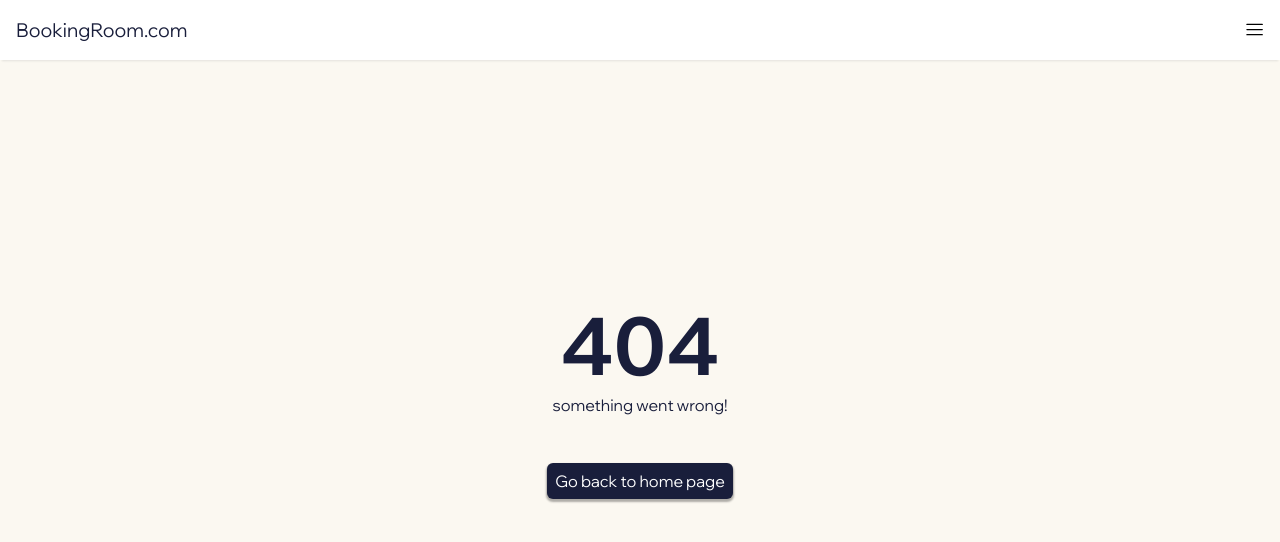
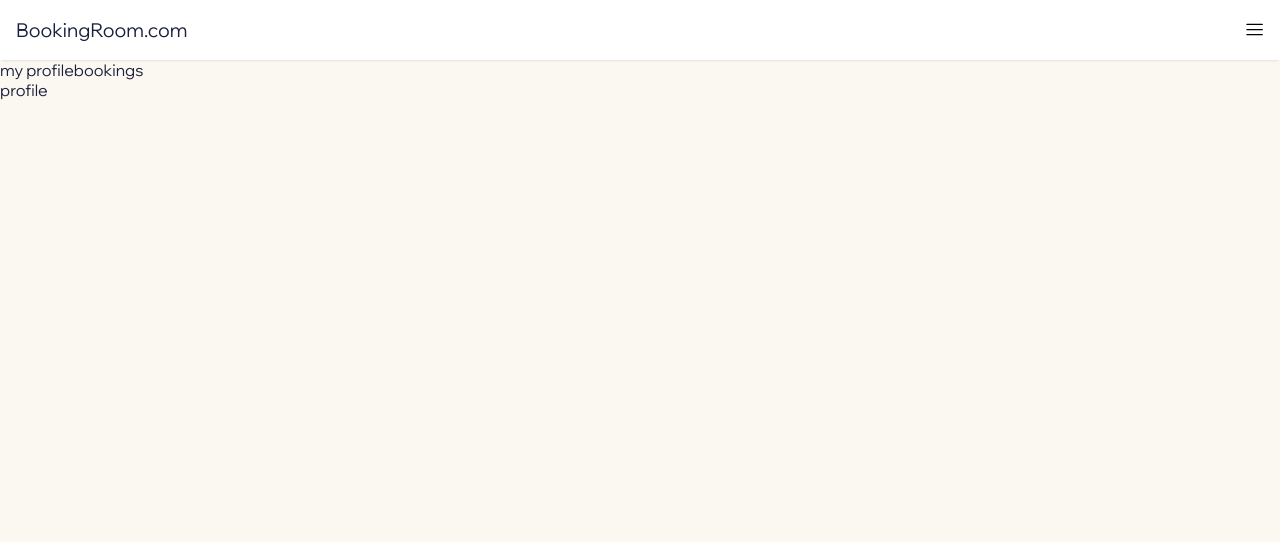
Before and after one commit to jessicasantosb/booking-room, a React (Vite) app: page /profile in a window 1280 px wide. Before the commit this address had no page. Shown: the top 542 px of the page. Built offline with nearby package versions, Linux system fonts and the light colour scheme.

Commit message:
feat: create Profile route

```diff
--- a/src/App.jsx
+++ b/src/App.jsx
@@ -4,13 +4,15 @@ import { RoomProvider } from './contexts/RoomContext';
 import { UserStorage } from './contexts/UserContext';
 
 import Layout from './components/Layout';
+import ProfileLayout from './components/ProfileLayout';
 
 import Booking from './pages/Booking';
+import Bookings from './pages/Bookings';
 import Home from './pages/Home';
 import Login from './pages/Login';
 import NotFound from './pages/NotFound';
+import Profile from './pages/Profile';
 import Register from './pages/Register';
-import Bookings from './pages/Bookings';
 
 const router = createBrowserRouter([
   {
@@ -26,21 +28,31 @@ const router = createBrowserRouter([
         element: <NotFound />,
       },
       {
-        path: '/login',
+        path: 'login',
         element: <Login />,
       },
       {
-        path: '/register',
+        path: 'register',
         element: <Register />,
       },
       {
-        path: '/booking/:roomid/:fromDate/:toDate',
+        path: 'booking/:roomid/:fromDate/:toDate',
         element: <Booking />,
       },
       {
-        path: '/bookings',
-        element: <Bookings />
-      }
+        path: 'profile',
+        element: <ProfileLayout />,
+        children: [
+          {
+            index: true,
+            element: <Profile />,
+          },
+          {
+            path: 'bookings',
+            element: <Bookings />,
+          },
+        ],
+      },
     ],
   },
 ]);
--- a/src/components/Header/index.jsx
+++ b/src/components/Header/index.jsx
@@ -43,11 +43,11 @@ export default function Header() {
         {user ? (
           <>
             <NavLink
-              to={'/bookings'}
+              to={'/profile'}
               className='header__link'
               style={handleLinkStyle}
             >
-              Bookings
+              Profile
             </NavLink>
             <button onClick={() => userLogout()} className='header__logout'>
               Logout <IoIosLogOut />
--- /dev/null
+++ b/src/components/ProfileDashboard/index.jsx
@@ -0,0 +1,11 @@
+import { Link } from 'react-router-dom';
+import './index.scss';
+
+export default function ProfileDasboard() {
+  return (
+    <div>
+      <Link to={'.'}>my profile</Link>
+      <Link to={'bookings'}>bookings</Link>
+    </div>
+  );
+}
--- /dev/null
+++ b/src/components/ProfileLayout/index.jsx
@@ -0,0 +1,12 @@
+import { Outlet } from 'react-router-dom';
+import ProfileDasboard from '../ProfileDashboard';
+import './index.scss';
+
+export default function ProfileLayout() {
+  return (
+    <>
+      <ProfileDasboard />
+      <Outlet />
+    </>
+  );
+}
--- /dev/null
+++ b/src/pages/Profile/index.jsx
@@ -0,0 +1,9 @@
+import './index.scss'
+
+export default function Profile() {
+  return (
+    <div>
+      profile
+    </div>
+  )
+}
```
Also changed, not shown: src/components/ProfileDashboard/index.scss (added), src/components/ProfileLayout/index.scss (added), src/pages/Profile/index.scss (added).
